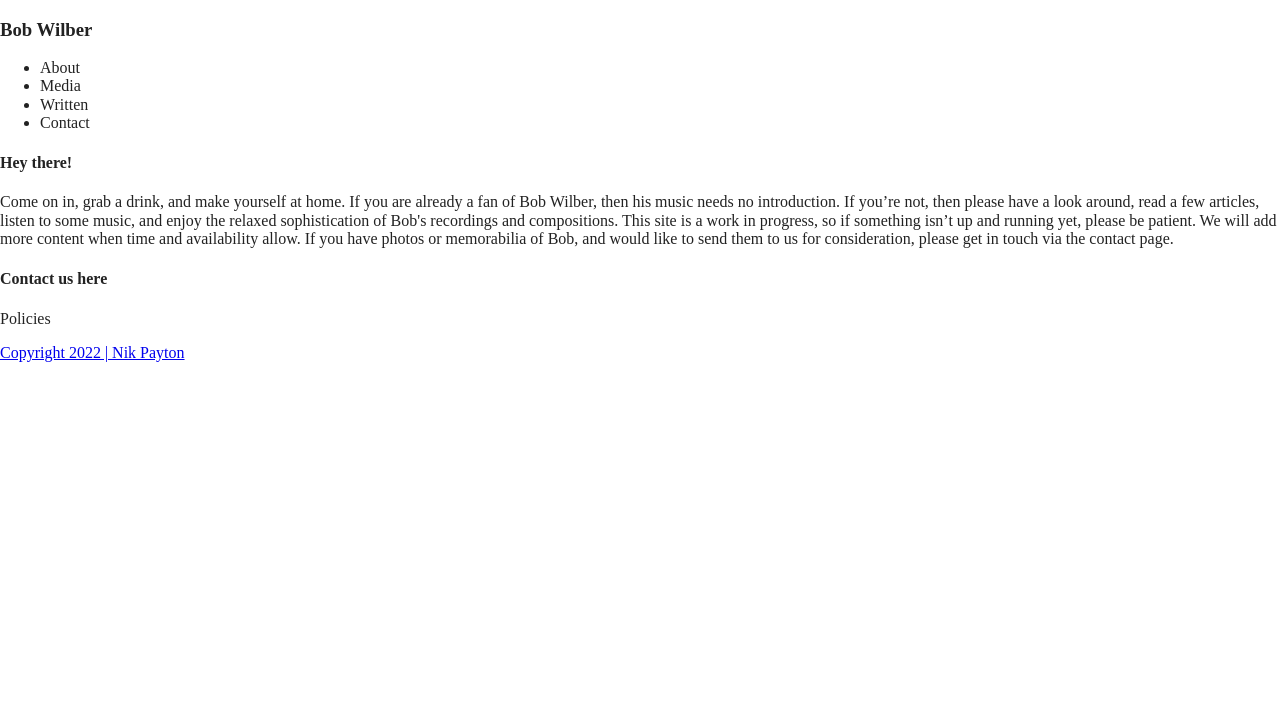
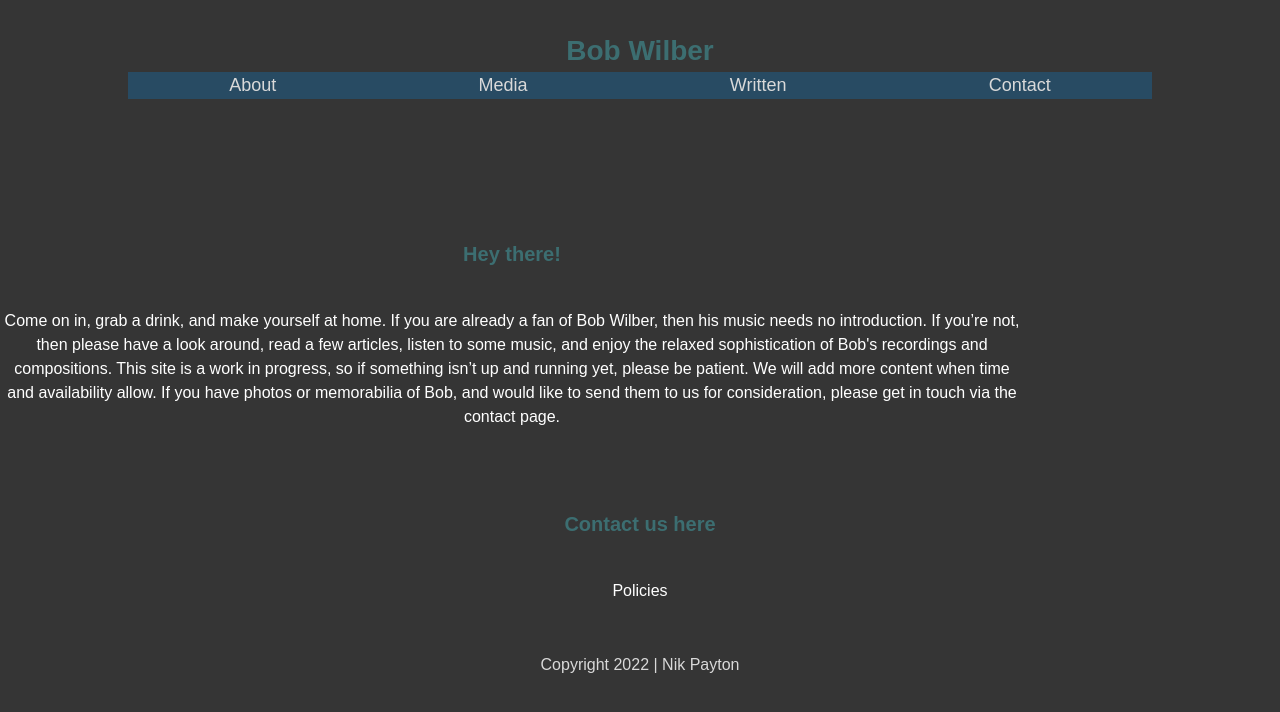
Before and after one commit to niko1402/bob-wilber-newsite, a website built with Parcel: page index.html in a window 1280 px wide. Built offline with nearby package versions, Linux system fonts and the light colour scheme.

Commit message:
Started filling in css general, structural and header styles

```diff
--- a/css/main.css
+++ b/css/main.css
@@ -12,7 +12,7 @@
    ========================================================================== */
 
 html {
-  color: #222;
+  color: #d9d9d9;
   font-size: 1em;
   line-height: 1.4;
 }
@@ -86,6 +86,232 @@ textarea {
 /* ==========================================================================
    Author's custom styles
    ========================================================================== */
+/* ---------- General Styles --------- */
+
+html {
+  font-size: 16px;
+}
+
+body {
+  background-color: #353535;
+  font-size: 1em;
+  font-family: 'Raleway', sans-serif;
+}
+
+ul, li {
+  list-style-type: none;
+  margin: 0;
+  padding: 0;
+}
+
+a {
+  color: #d9d9d9;
+  text-decoration: none;
+}
+
+h1, h2, h3, h4, h5 {
+  color: #3C6E71;
+  line-height: 1.5;
+  width: 100%;
+}
+
+p {
+  color: #ffffff;
+}
+
+h1, h2, h3 {
+  font-family: 'Signika Negative', sans-serif;
+}
+
+h1 {
+  font-size: 1.75rem;
+}
+
+h2 {
+  font-size: 2rem;
+  font-weight: bold;
+}
+
+h3 {
+  font-size: 1.75rem;
+}
+
+h4 {
+  font-size: 1.25rem;
+}
+
+h5 {
+  font-size: 1.5rem;
+}
+
+p, li {
+  font-size: 1rem;
+  line-height: 1.5;
+}
+
+span {
+  font-weight: bold;
+}
+
+img {
+  margin: 20px 0 0 0;
+  filter: drop-shadow(1px 2px 6px #c79d2f);
+  width: 100%;
+}
+
+address {
+  font-style: normal;
+}
+
+.project-link {
+  font-size: 1.125rem;
+  text-transform: uppercase;
+}
+
+/* ---------- Structural Styles ---------- */
+
+.content {
+  text-align: center;
+}
+
+header,
+footer {
+  display: flex;
+  justify-content: center;
+  text-align: center;
+  flex-flow: row wrap;
+}
+
+.content-wrapper {
+  width: 80%;
+}
+
+/****** Zero Margins *****/
+
+h1,
+h2,
+h3,
+h4,
+h5,
+p {
+  margin: 0;
+}
+
+/***** Set margins and paddings *****/
+
+.hero-area {
+  margin: 0;
+}
+
+h2 {
+  padding: 40px 0 40px 0;
+}
+
+h3 {
+  margin-bottom: 20px;
+}
+
+h4 {
+  margin: 0 0 40px 0;
+}
+
+.project-link {
+  margin: 1.5rem 0rem;
+}
+
+.footer {
+  margin: 120px 0 0 0;
+}
+
+footer {
+  padding: 80px 0;
+}
+
+.contact-info {
+  margin: 0 0 40px 0;
+}
+
+.copyright {
+  margin-top: 50px;
+}
+
+/* -------------------- Base Header Styles -------------------- */
+
+header {
+  padding: 30px 0 140px 0;
+}
+
+header h3 {
+  margin-top: 0;
+  margin-bottom: 0;
+}
+
+header .content-wrapper {
+  display: flex;
+  justify-content: center;
+  align-items: center;
+  flex-flow: row wrap;
+  margin: 0;
+}
+
+.header-divider {
+  background: #dddddd;
+  width: 100%;
+  height: 1px;
+  margin: 40px 0 40px 0;
+}
+
+#navbar {
+  overflow: hidden;
+  background-color: #284B63;
+}
+
+/* #navbar.sticky {
+  position: fixed;
+  top: 0;
+  left: 0;
+  width: 100%;
+  padding: 20px 0 10px 0;
+  justify-content: space-evenly;
+  z-index: 1;
+}
+
+.navbarOffsetMargin {
+  padding-top: 45px;
+} */
+
+nav a.active {
+  color: #c79d2f;
+  background: #161717;
+}
+
+header nav {
+  display: flex;
+  justify-content: space-around;
+  align-items: center;
+  flex-flow: row wrap;
+  font-size: 1.125rem;
+  font-weight: 400;
+  width: 100%;
+}
+
+header nav ul {
+  display: flex;
+  justify-content: space-around;
+  width: 100%;
+}
+
+header nav ul li {
+  font-size: 1.125rem;
+}
+
+ul li a:hover {
+  color: #c79d2f;
+}
+
+
+
+
 
 /* ==========================================================================
    Helper classes
```
